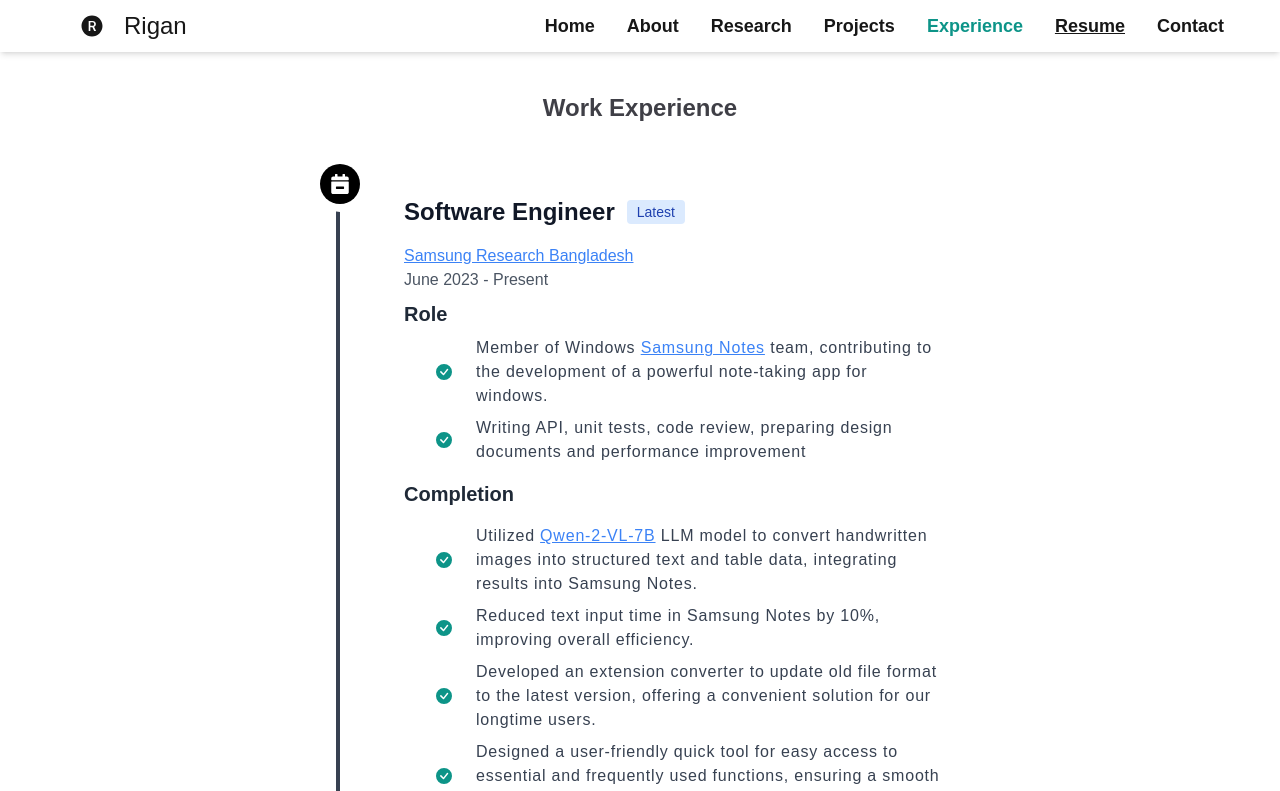
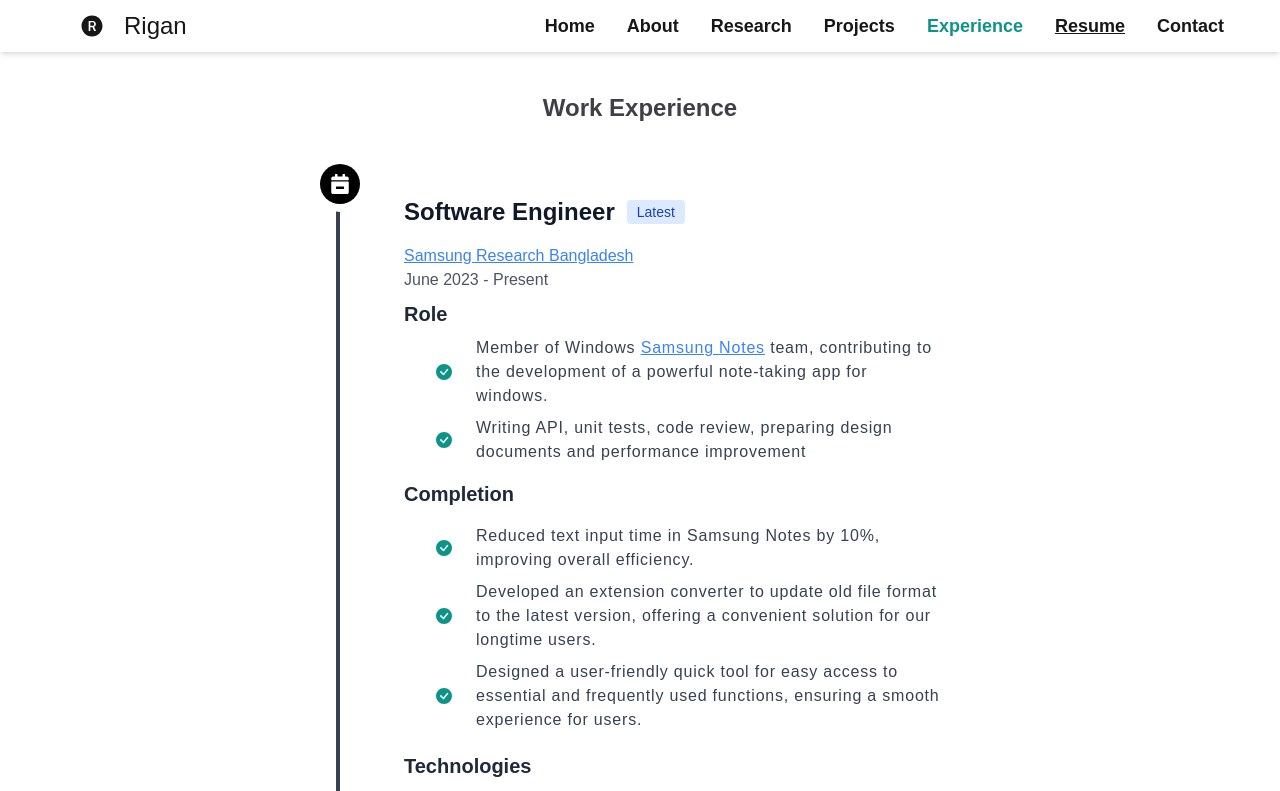
Before and after one commit to Rigan31/rigan31.github.io, a Next.js app: page /experience in a window 1280 px wide. Shown: the top 791 px of the page. Built offline with nearby package versions, Linux system fonts and the light colour scheme.

Commit message:
Update page.js

```diff
--- a/app/experience/page.js
+++ b/app/experience/page.js
@@ -34,7 +34,6 @@
 
                     <h3 className=" text-xl font-semibold py-1 mb-2 text-gray-800 dark:text-white">Completion</h3>
                     <ul className="list-inside ml-6 mb-2">
-                        <li className=" flex items-center py-1 px-2"> < BsFillCheckCircleFill className=" text-teal-600 dark:text-white text-base flex-shrink-0 mr-6"/> <p className=" text-base font-medium tracking-wider text-gray-700 dark:text-neutral-300">Utilized <Link href="https://huggingface.co/Qwen/Qwen2-VL-7B-Instruct"><u className="text-blue-500">Qwen-2-VL-7B</u></Link> LLM model to convert handwritten images into structured text and table data, integrating results into Samsung Notes.</p></li>
                         <li className=" flex items-center py-1 px-2"> < BsFillCheckCircleFill className=" text-teal-600 dark:text-white text-base flex-shrink-0 mr-6"/> <p className=" text-base font-medium tracking-wider text-gray-700 dark:text-neutral-300">Reduced text input time in Samsung Notes by 10%, improving overall efficiency.</p></li>
                         <li className=" flex items-center py-1 px-2"> < BsFillCheckCircleFill className=" text-teal-600 dark:text-white text-base flex-shrink-0 mr-6"/> <p className=" text-base font-medium tracking-wider text-gray-700 dark:text-neutral-300">Developed an extension converter to update old file format to the latest version, offering a convenient solution for our longtime users.</p></li>
                         <li className=" flex items-center py-1 px-2"> < BsFillCheckCircleFill className=" text-teal-600 dark:text-white text-base flex-shrink-0 mr-6"/> <p className=" text-base font-medium tracking-wider text-gray-700 dark:text-neutral-300">Designed a user-friendly quick tool for easy access to essential and frequently used functions, ensuring a smooth experience for users.</p></li>
```
